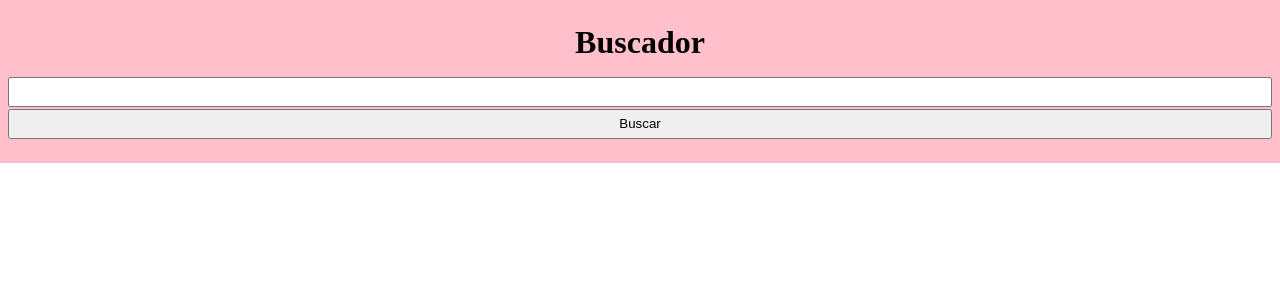
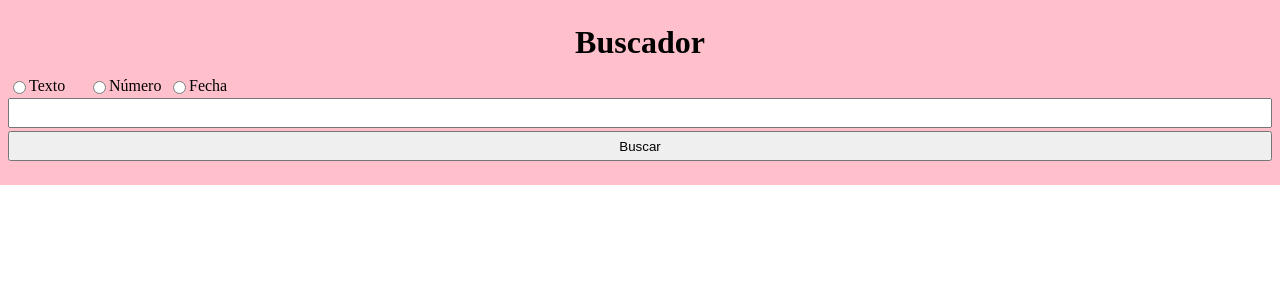
Before and after one commit to luisjavm3/buscador, a React (Create React App) app: page / in a window 1280 px wide. Shown: the top 300 px of the page. Built offline with nearby package versions, Linux system fonts and the light colour scheme.

Commit message:
header layout improved

```diff
--- a/src/components/Header.jsx
+++ b/src/components/Header.jsx
@@ -3,14 +3,47 @@ import React from 'react';
 const Header = () => {
   return (
     <header className="header">
+      {/* TITLE */}
       <div className="main-frame">
         <div className="title-wrapper">
           <h1 className="title">Buscador</h1>
         </div>
+
+        {/* SEARCH ENGINE */}
         <div className="search-engine">
+          {/* RADIO-BUTTONS-CONTAINER */}
+          <div className="radio-buttons-container">
+            {/* TEXT */}
+            <div className="radio-button-wrapper">
+              <label htmlFor="text">
+                <input id="text" type="radio" value="text" name="option" />
+                texto
+              </label>
+            </div>
+
+            {/* NUMERO */}
+            <div className="radio-button-wrapper">
+              <label htmlFor="number">
+                <input id="number" type="radio" value="number" name="option" />
+                número
+              </label>
+            </div>
+
+            {/* FECHA */}
+            <div className="radio-button-wrapper">
+              <label htmlFor="date">
+                <input id="date" type="radio" value="date" name="option" />
+                fecha
+              </label>
+            </div>
+          </div>
+
+          {/* INPUT */}
           <div className="input-wrapper">
             <input type="text" />
           </div>
+
+          {/* SEARCH BUTTON  */}
           <div className="search-button-wrapper">
             <button>Buscar</button>
           </div>
--- a/src/styles/_variables.scss
+++ b/src/styles/_variables.scss
@@ -1 +1,2 @@
 $header-color: pink;
+$header-darken-color: rgb(248, 156, 171);
--- a/src/styles/components/_header.scss
+++ b/src/styles/components/_header.scss
@@ -7,20 +7,45 @@ header.header {
     text-align: center;
   }
 
+  input[type='text'] {
+    // We have to remove 8px of width to the input in order to fill all its parent's width
+    width: calc(100% - 8px);
+  }
+
+  button {
+    width: 100%;
+  }
+
   .search-engine {
     margin-top: 1rem;
+  }
 
-    input {
-      // We have to remove 8px of width to the input in order to fill all its parent's width
-      width: calc(100% - 8px);
+  .radio-buttons-container {
+    display: flex;
+  }
+
+  .input-wrapper,
+  .search-button-wrapper {
+    margin-top: 0.2rem;
+  }
+
+  .radio-button-wrapper {
+    width: 80px;
+
+    label {
+      display: flex;
+      width: 100%;
+      text-transform: capitalize;
     }
 
-    .search-button-wrapper {
-      margin-top: 0.1rem;
+    label:hover {
+      cursor: pointer;
+      background-color: $header-darken-color;
+      border-radius: 2px;
+    }
 
-      button {
-        width: 100%;
-      }
+    [type='radio'] {
+      background-color: red;
     }
   }
 }
--- a/src/styles/index.scss
+++ b/src/styles/index.scss
@@ -7,7 +7,7 @@ body {
   margin: 0;
 }
 
-input {
+input[type='text'] {
   height: 1.5rem;
 }
 
```
